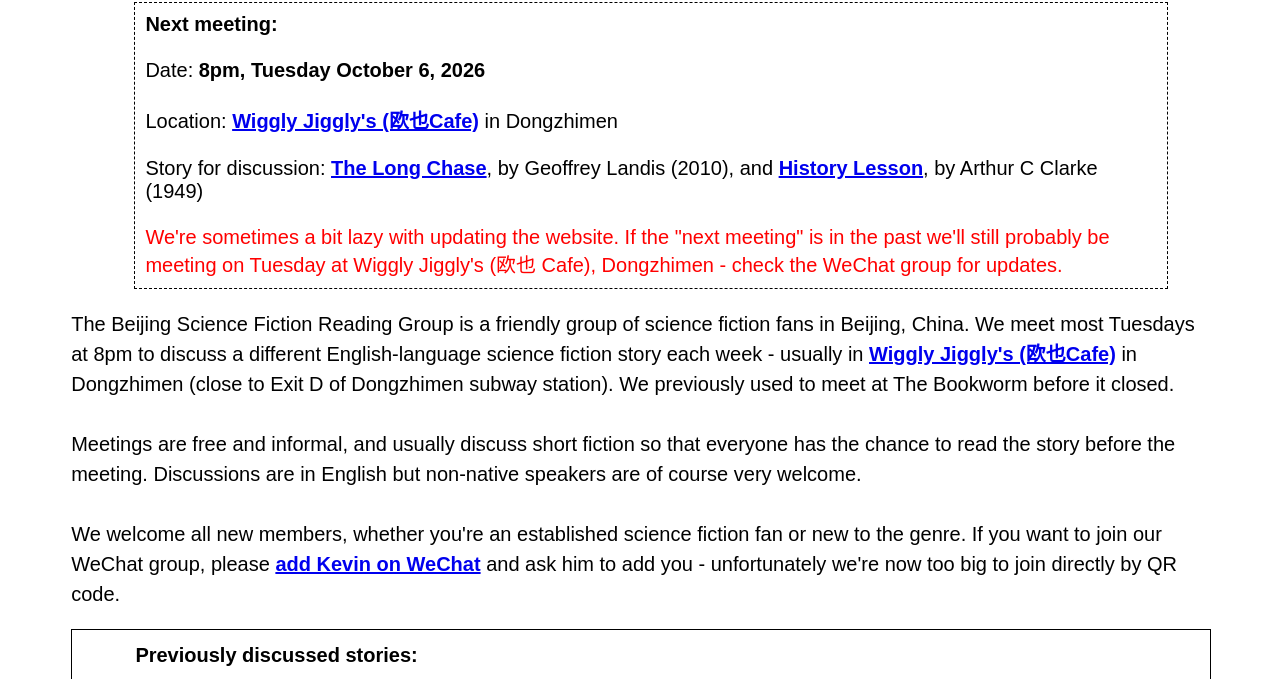
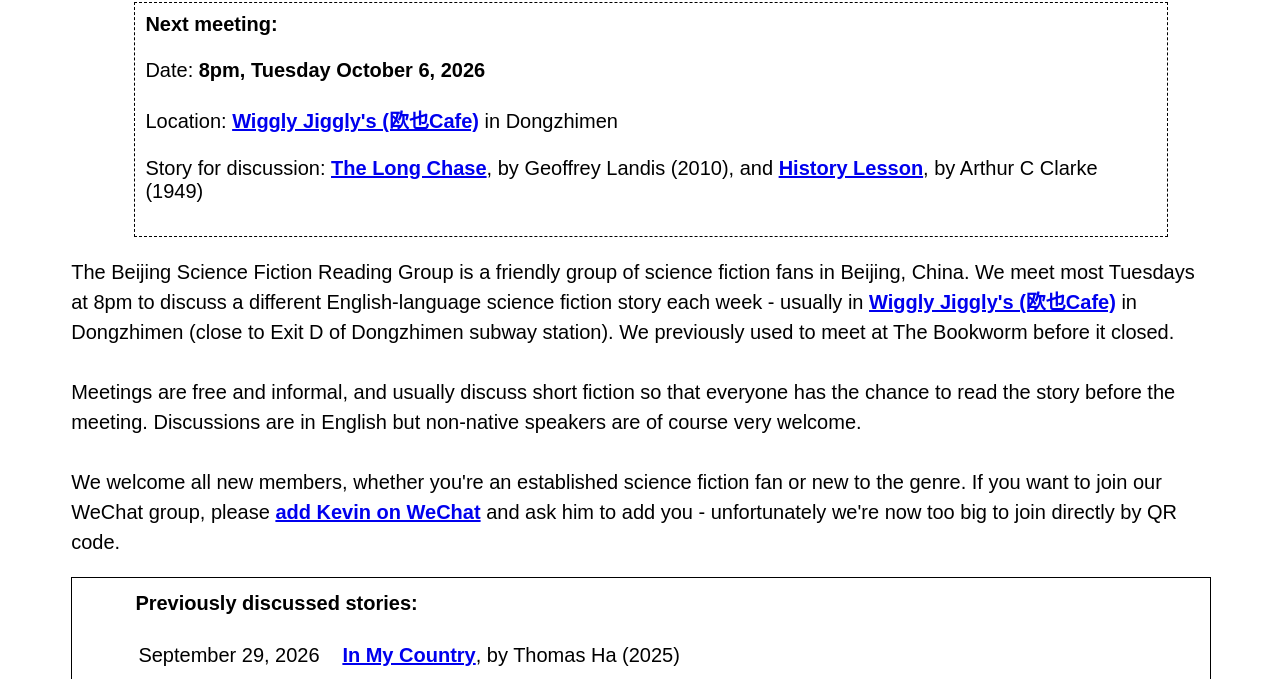
Before and after one commit to turtlewind/beijingscifi, a plain HTML site: page index.html in a window 1280 px wide. Shown: the part 67-746 px from the top of the page. Drawn offline with Linux system fonts and the light colour scheme.

Commit message:
Add files via upload

```diff
--- a/index.html
+++ b/index.html
@@ -27,7 +27,7 @@
 	}
 
 	function checkLaziness(){
-		meeting_date="2026-10-01";
+		meeting_date="2026-10-06";
 		meeting_date_eod=new Date(meeting_date+"T23:59:59.999");
 		if (new Date() > meeting_date_eod){
 			document.getElementById("laziness_warning").style.display="";
```
